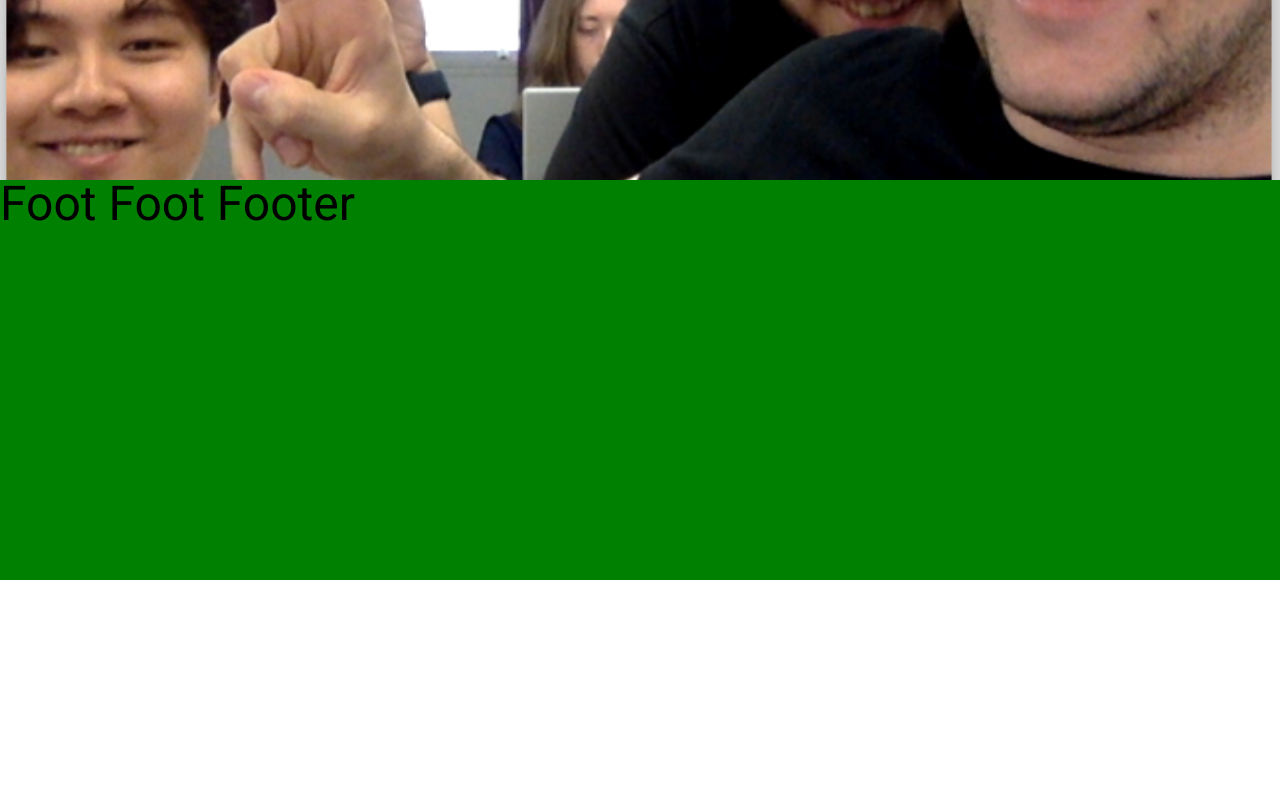
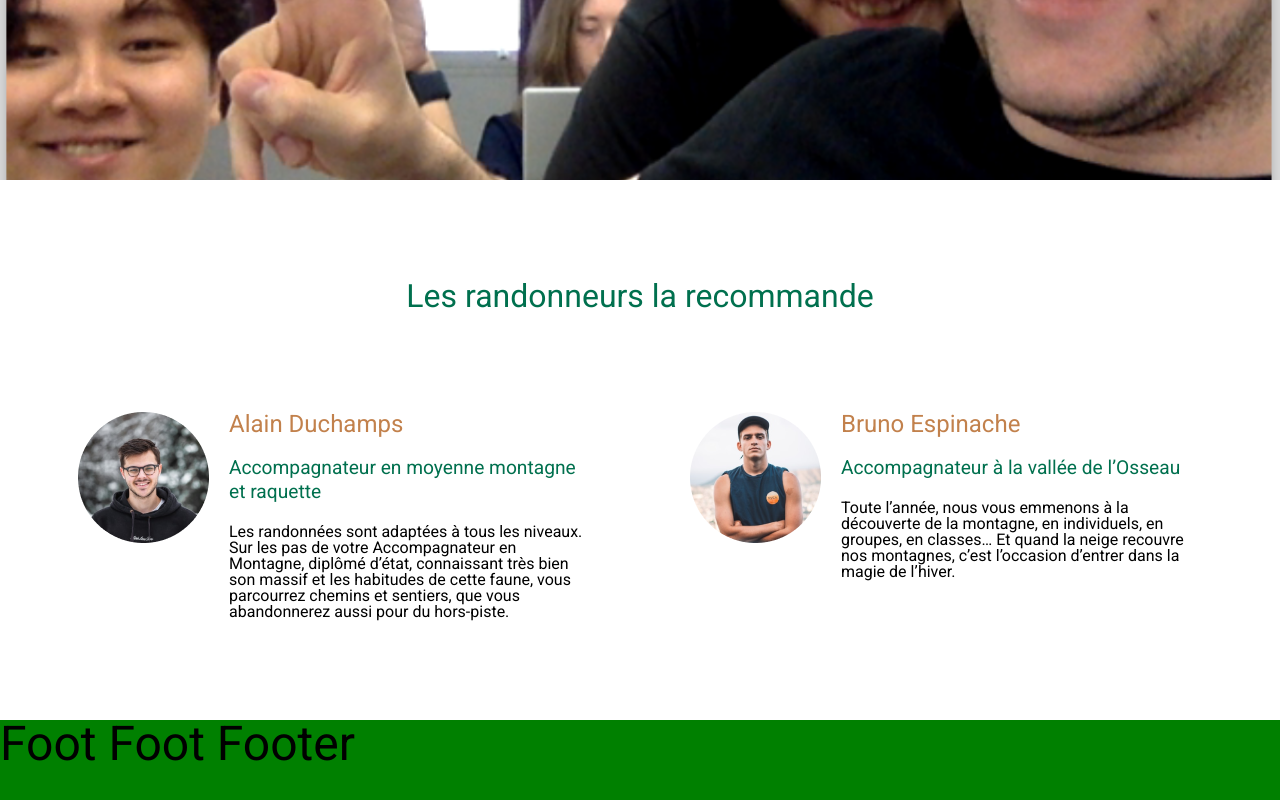
Before and after one commit to NtchPlayer/Ktorze, a Vue app: page / in a window 1280 px wide. Shown: the part 1745-2545 px from the top of the page. Before the commit the page ends 2325 px from the top, so only its background shows below. Built offline with nearby package versions, Linux system fonts and the light colour scheme.

Commit message:
add SectionRecommendation component

```diff
--- a/src/views/Home.vue
+++ b/src/views/Home.vue
@@ -1,20 +1,23 @@
 <template>
-    <Fotorama/>
-    <SectionHome/>
-    <SectionBottom/>
+  <Fotorama/>
+  <SectionHome/>
+  <SectionBottom/>
+  <SectionRecommendation />
 </template>
 
 <script>
 import Fotorama from '@/components/Fotorama.vue'
 import SectionHome from '@/components/SectionHome.vue'
 import SectionBottom from '@/components/SectionBottom.vue'
+import SectionRecommendation from '@/components/SectionRecommendation'
 
 export default {
   name: 'Home',
   components: {
     Fotorama,
     SectionHome,
-    SectionBottom
+    SectionBottom,
+    SectionRecommendation
   }
 }
 </script>
```
